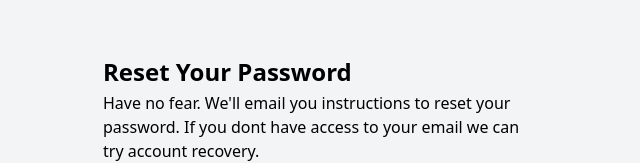
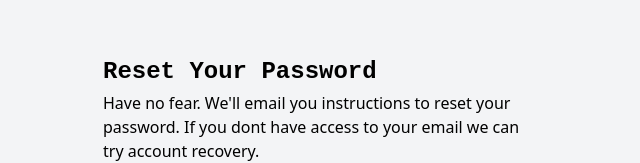
Before and after one commit to Avv-2301/BiGamer-admin-Dashboard, a React (Create React App) app: page /forgot-password in a window 1280 px wide. Shown: the part 188-351 px from the top of the page, without its empty margins (319-959 px from the left). Built offline with nearby package versions, Linux system fonts and the light colour scheme.

Commit message:
Minor Changes

```diff
--- a/src/pages/ForgotPassword.jsx
+++ b/src/pages/ForgotPassword.jsx
@@ -9,7 +9,7 @@ const ForgotPassword = () => {
   return (
     <div className="flex flex-col justify-center items-center w-screen h-screen bg-[#f3f4f6]">
       <div className="max-w-[500px] p-4 lg:p-8">
-        <h1 className="text-[1.5rem] leading-[2.3rem] font-semibold text-black">
+        <h1 className="text-[1.5rem] leading-[2.3rem] font-semibold font-mono text-black">
           {!emailSent ? "Reset Your Password" : "Check email"}
         </h1>
         <p>
@@ -42,7 +42,7 @@ const ForgotPassword = () => {
           </button>
         </form>
         <div className="mt-6 flex items-center justify-between">
-          <Link to={"/login"}>
+          <Link to={"/"}>
             <p className="flex items-center gap-x-2 text-black">
               <BiArrowBack /> Back To Login
             </p>
```
